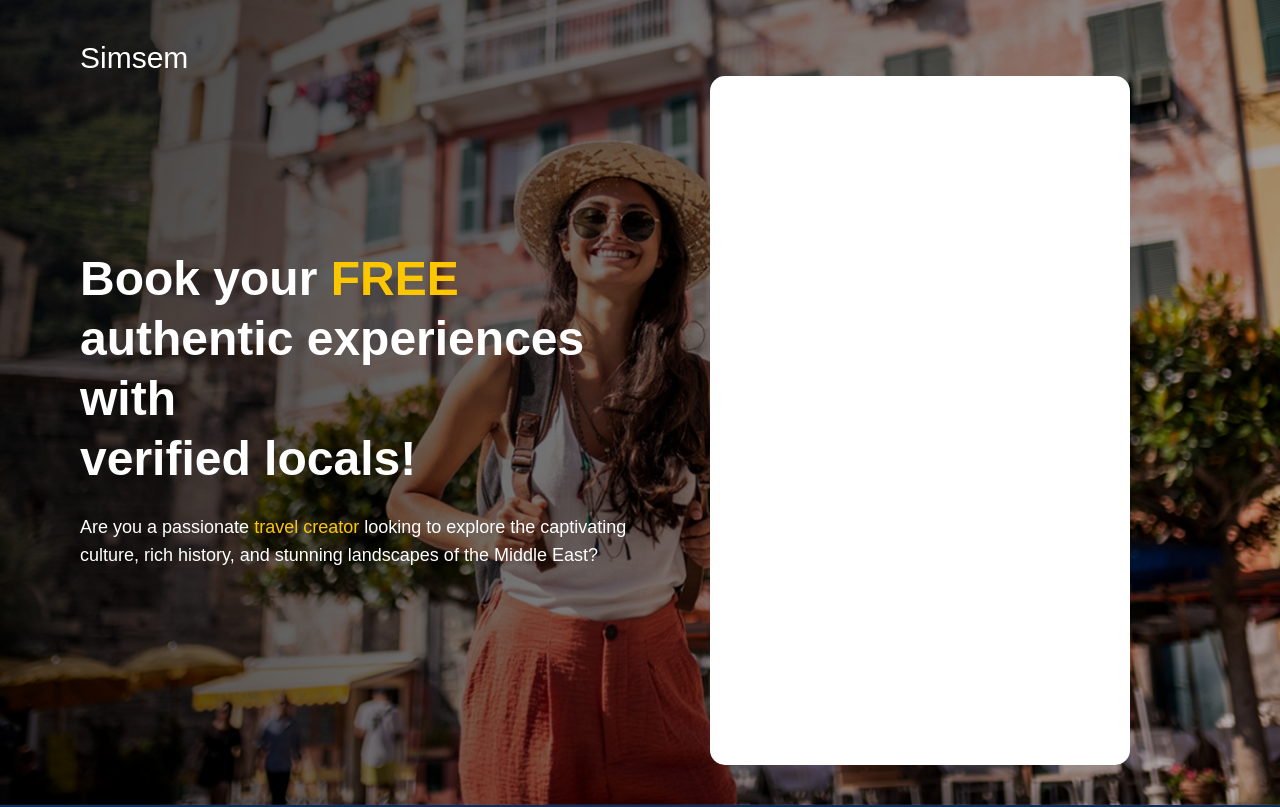
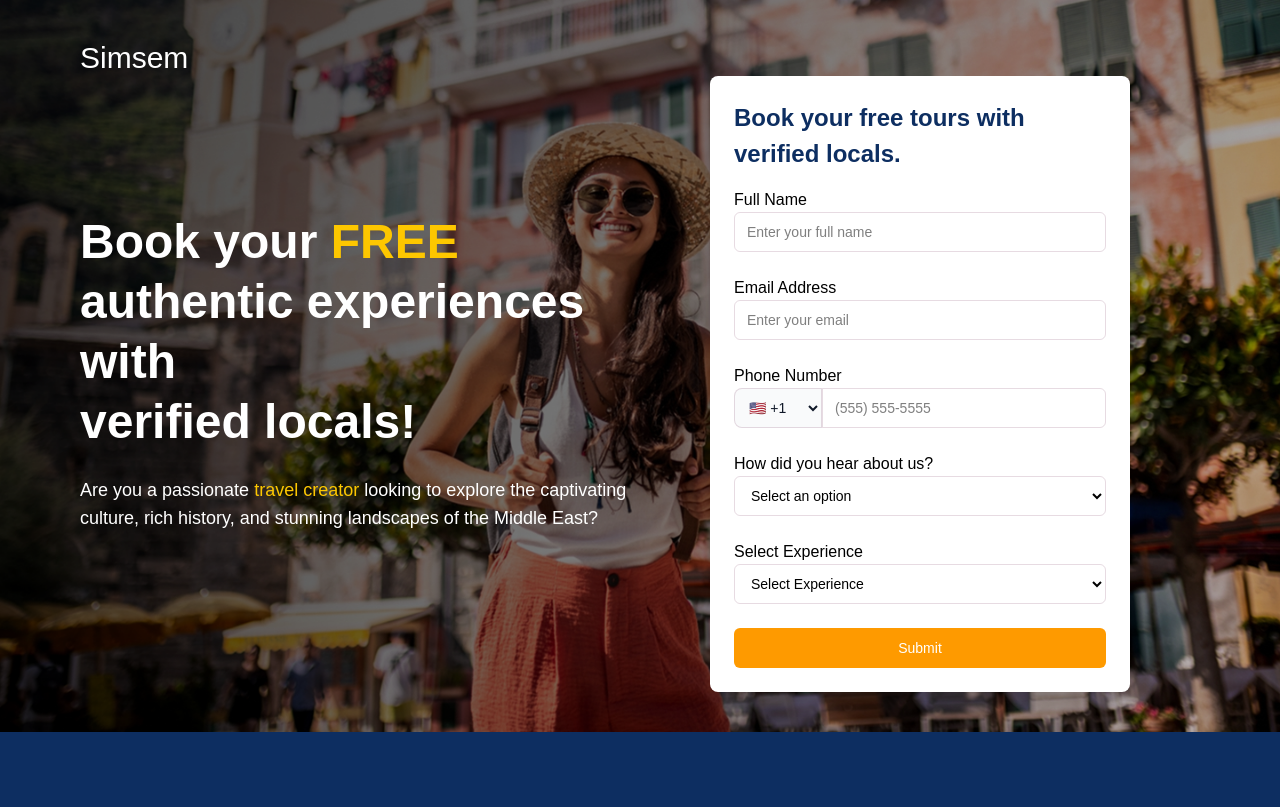
Before and after one commit to jenarolopez/simsen-fe, a Next.js app: page / in a window 1280 px wide. Shown: the top 807 px of the page. Built offline with nearby package versions, Linux system fonts and the light colour scheme.

Commit message:
feat: add Radix UI dialog component and integrate form elements in HeroSection; update styling in HowItWorksSection and input components

```diff
--- a/package.json
+++ b/package.json
@@ -9,6 +9,7 @@
     "lint": "next lint"
   },
   "dependencies": {
+    "@radix-ui/react-dialog": "^1.1.11",
     "@radix-ui/react-tabs": "^1.1.9",
     "class-variance-authority": "^0.7.1",
     "firebase": "^11.6.1",
--- a/src/app/components/home/HeroSection.tsx
+++ b/src/app/components/home/HeroSection.tsx
@@ -1,4 +1,6 @@
 import Image from "next/image";
+import { Button } from "../ui/button";
+import { Input } from "../ui/input";
 
 export default function HeroSection() {
   return (
@@ -32,7 +34,82 @@ export default function HeroSection() {
             </p>
           </div>
           <div className="flex items-center flex-row justify-center">
-            <div className="bg-white w-full md:w-[420px] h-[689px] rounded-[15px] flex">
+            <div className="bg-white w-full md:w-[420px] rounded-[15px] flex">
+              <div className="bg-white rounded-lg shadow-xl p-6 w-full">
+                <h3 className="text-[24px] text-[#0D2E61] font-semibold mb-4">
+                  Book your free tours with verified locals.
+                </h3>
+                <form className="space-y-6">
+                  <div>
+                    <label htmlFor="fullName">Full Name</label>
+                    <Input id="fullName" placeholder="Enter your full name"  />
+                  </div>
+
+                  <div>
+                    <label htmlFor="email">Email Address</label>
+                    <Input
+                      id="email"
+                      type="email"
+                      placeholder="Enter your email"
+                    />
+                  </div>
+
+                  <div>
+                    <label htmlFor="phone">Phone Number</label>
+                    <div className="flex">
+                      <select className="bg-gray-50 border border-[#5F0F4026] text-gray-900 text-sm rounded-l-lg focus:ring-blue-500 focus:border-blue-500 block p-2.5">
+                        <option value="US">🇺🇸 +1</option>
+                        <option value="UK">🇬🇧 +44</option>
+                        <option value="AU">🇦🇺 +61</option>
+                      </select>
+                      <Input
+                        id="phone"
+                        type="tel"
+                        placeholder="(555) 555-5555"
+                        className="rounded-l-none"
+                      />
+                    </div>
+                  </div>
+
+                  <div>
+                    <label htmlFor="referral">How did you hear about us?</label>
+                    <select
+                      id="referral"
+                      className="flex h-10 w-full rounded-md border border-input border-[#5F0F4026] bg-background px-3 py-2 text-sm ring-offset-background placeholder:text-muted-foreground focus:outline-none focus:ring-2 focus:ring-ring focus:ring-offset-2"
+                    >
+                      <option value="" disabled selected>
+                        Select an option
+                      </option>
+                      <option value="social">Social Media</option>
+                      <option value="friend">Friend</option>
+                      <option value="search">Search Engine</option>
+                      <option value="other">Other</option>
+                    </select>
+                  </div>
+
+                  <div>
+                    <label htmlFor="experience">Select Experience</label>
+                    <select
+                      id="experience"
+                      className="flex h-10 w-full rounded-md border border-input border-[#5F0F4026] bg-background px-3 py-2 text-sm ring-offset-background placeholder:text-muted-foreground focus:outline-none focus:ring-2 focus:ring-ring focus:ring-offset-2"
+                    >
+                      <option value="" disabled selected>
+                        Select Experience
+                      </option>
+                      <option value="culture">Cultural Tour</option>
+                      <option value="food">Food Experience</option>
+                      <option value="adventure">Adventure</option>
+                    </select>
+                  </div>
+
+                  <Button
+                    type="submit"
+                    className="w-full bg-amber-500 hover:bg-amber-600 text-white"
+                  >
+                    Submit
+                  </Button>
+                </form>
+              </div>
             </div>
           </div>
         </div>
--- a/src/app/components/home/HowItWorksSection.tsx
+++ b/src/app/components/home/HowItWorksSection.tsx
@@ -22,7 +22,7 @@ const steps = [
 
 export default function HowItWorks() {
   return (
-    <section className="bg-[#0D2E61] w-full color-white py-10 ">
+    <section className="bg-[#0D2E61] w-full text-white py-10 ">
       <div className="max-w-8xl px-[5rem] flex flex-col items-center">
         <h1 className="text-[45px] text-[#FB8B24] py-6"> How It Works</h1>
         <div className="max-w-[980px] px-5">
--- a/src/app/components/home/PickYourHeroSection.tsx
+++ b/src/app/components/home/PickYourHeroSection.tsx
@@ -2,6 +2,7 @@
 
 import Image from "next/image";
 import React from "react";
+import { Button } from "../ui/button";
 
 const adventures = [
   {
@@ -84,12 +85,14 @@ export default function PickYourHeroSection() {
                     {adventure.description}
                   </p>
                 </div>
-                <button
+
+                <Button
                   onClick={() => {}}
+
                   className="w-full font-barlow rounded-tl-2xl rounded-br-2xl rounded-tr-none rounded-bl-none cursor-pointer px-20 bg-[#F28E33] text-white"
                 >
                   Book Your Spot
-                </button>
+                </Button>
               </div>
             </div>
           ))}
--- a/src/app/components/ui/button.tsx
+++ b/src/app/components/ui/button.tsx
@@ -5,7 +5,7 @@ import { cn } from "../../../../lib/utils"
 
 
 const buttonVariants = cva(
-  "inline-flex items-center justify-center whitespace-nowrap rounded-md text-sm font-medium ring-offset-background transition-colors focus-visible:outline-none focus-visible:ring-2 focus-visible:ring-ring focus-visible:ring-offset-2 disabled:pointer-events-none disabled:opacity-50",
+  "inline-flex items-center justify-center whitespace-nowrap rounded-md text-sm font-medium ring-offset-background transition-colors focus-visible:outline-none focus-visible:ring-2 focus-visible:ring-ring focus-visible:ring-offset-2 disabled:pointer-events-none disabled:opacity-50 disabled:bg-gray-500",
   {
     variants: {
       variant: {
--- /dev/null
+++ b/src/app/components/ui/dialog.tsx
@@ -0,0 +1,136 @@
+"use client";
+
+import * as React from "react";
+import * as DialogPrimitive from "@radix-ui/react-dialog";
+import { XIcon } from "lucide-react";
+import { cn } from "../../../../lib/utils";
+
+
+
+function Dialog({
+  ...props
+}: React.ComponentProps<typeof DialogPrimitive.Root>) {
+  return <DialogPrimitive.Root data-slot="dialog" {...props} />;
+}
+
+function DialogTrigger({
+  ...props
+}: React.ComponentProps<typeof DialogPrimitive.Trigger>) {
+  return <DialogPrimitive.Trigger data-slot="dialog-trigger" {...props} />;
+}
+
+function DialogPortal({
+  ...props
+}: React.ComponentProps<typeof DialogPrimitive.Portal>) {
+  return <DialogPrimitive.Portal data-slot="dialog-portal" {...props} />;
+}
+
+function DialogClose({
+  ...props
+}: React.ComponentProps<typeof DialogPrimitive.Close>) {
+  return <DialogPrimitive.Close data-slot="dialog-close" {...props} />;
+}
+
+function DialogOverlay({
+  className,
+  ...props
+}: React.ComponentProps<typeof DialogPrimitive.Overlay>) {
+  return (
+    <DialogPrimitive.Overlay
+      data-slot="dialog-overlay"
+      className={cn(
+        "data-[state=open]:animate-in data-[state=closed]:animate-out data-[state=closed]:fade-out-0 data-[state=open]:fade-in-0 fixed inset-0 z-50 bg-black/50",
+        className
+      )}
+      {...props}
+    />
+  );
+}
+
+function DialogContent({
+  className,
+  children,
+  ...props
+}: React.ComponentProps<typeof DialogPrimitive.Content>) {
+  return (
+    <DialogPortal data-slot="dialog-portal">
+      <DialogOverlay />
+      <DialogPrimitive.Content
+        data-slot="dialog-content"
+        className={cn(
+          "bg-background data-[state=open]:animate-in data-[state=closed]:animate-out data-[state=closed]:fade-out-0 data-[state=open]:fade-in-0 data-[state=closed]:zoom-out-95 data-[state=open]:zoom-in-95 fixed top-[50%] left-[50%] z-50 grid w-full max-w-[calc(100%-2rem)] translate-x-[-50%] translate-y-[-50%] gap-4 rounded-lg border p-6 shadow-lg duration-200 sm:max-w-lg",
+          className
+        )}
+        {...props}
+      >
+        {children}
+        <DialogPrimitive.Close className="ring-offset-background focus:ring-ring data-[state=open]:bg-accent data-[state=open]:text-muted-foreground absolute top-4 right-4 rounded-xs opacity-70 transition-opacity hover:opacity-100 focus:ring-2 focus:ring-offset-2 focus:outline-hidden disabled:pointer-events-none [&_svg]:pointer-events-none [&_svg]:shrink-0 [&_svg:not([class*='size-'])]:size-4">
+          <XIcon />
+          <span className="sr-only">Close</span>
+        </DialogPrimitive.Close>
+      </DialogPrimitive.Content>
+    </DialogPortal>
+  );
+}
+
+function DialogHeader({ className, ...props }: React.ComponentProps<"div">) {
+  return (
+    <div
+      data-slot="dialog-header"
+      className={cn("flex flex-col gap-2 text-center sm:text-left", className)}
+      {...props}
+    />
+  );
+}
+
+function DialogFooter({ className, ...props }: React.ComponentProps<"div">) {
+  return (
+    <div
+      data-slot="dialog-footer"
+      className={cn(
+        "flex flex-col-reverse gap-2 sm:flex-row sm:justify-end",
+        className
+      )}
+      {...props}
+    />
+  );
+}
+
+function DialogTitle({
+  className,
+  ...props
+}: React.ComponentProps<typeof DialogPrimitive.Title>) {
+  return (
+    <DialogPrimitive.Title
+      data-slot="dialog-title"
+      className={cn("text-lg leading-none font-semibold", className)}
+      {...props}
+    />
+  );
+}
+
+function DialogDescription({
+  className,
+  ...props
+}: React.ComponentProps<typeof DialogPrimitive.Description>) {
+  return (
+    <DialogPrimitive.Description
+      data-slot="dialog-description"
+      className={cn("text-muted-foreground text-sm", className)}
+      {...props}
+    />
+  );
+}
+
+export {
+  Dialog,
+  DialogClose,
+  DialogContent,
+  DialogDescription,
+  DialogFooter,
+  DialogHeader,
+  DialogOverlay,
+  DialogPortal,
+  DialogTitle,
+  DialogTrigger,
+};
--- a/src/app/components/ui/input.tsx
+++ b/src/app/components/ui/input.tsx
@@ -9,7 +9,7 @@ const Input = React.forwardRef<HTMLInputElement, InputProps>(({ className, type,
     <input
       type={type}
       className={cn(
-        "flex h-10 w-full rounded-md border border-input bg-background px-3 py-2 text-sm ring-offset-background file:border-0 file:bg-transparent file:text-sm file:font-medium placeholder:text-muted-foreground focus-visible:outline-none focus-visible:ring-2 focus-visible:ring-ring focus-visible:ring-offset-2 disabled:cursor-not-allowed disabled:opacity-50",
+        "flex h-10 w-full rounded-md border border-input bg-background border-[#5F0F4026] px-3 py-2 text-sm ring-offset-background file:border-0 file:bg-transparent file:text-sm file:font-medium placeholder:text-muted-foreground focus-visible:outline-none focus-visible:ring-2 focus-visible:ring-ring focus-visible:ring-offset-2 disabled:cursor-not-allowed disabled:opacity-50",
         className,
       )}
       ref={ref}
```
Also changed, not shown: 1 other file (tests, documents, lock files or other folders).
